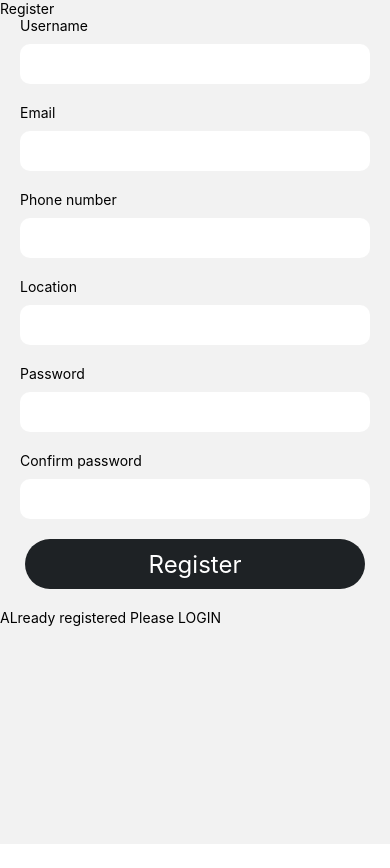
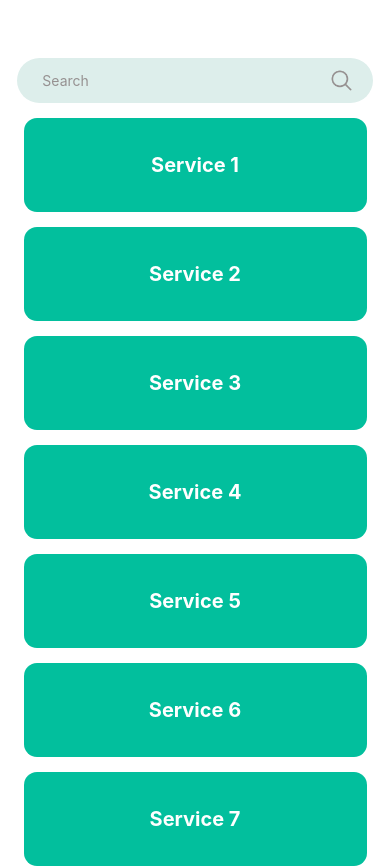
Before and after one commit to ajayckumar501/Btech_mini_project, a React Native app in the folder mini_react_part/: screen /Serviceorganizerreceiver in a window 390 px wide. Shown: the top 868 px of the page. Before the commit the page ends 844 px from the top, so only its background shows below. Built offline with nearby package versions, Linux system fonts and the light colour scheme.

Commit message:
updated signup,login screens to handle all cases(error cases to display correct message according to the error)

```diff
--- a/mini_react_part/navigation.js
+++ b/mini_react_part/navigation.js
@@ -6,7 +6,7 @@ import SignupScreen2 from './screens/SignupScreen2';
 // import ServiceSelectbox from './components/ServiceSelectbox';
 // import SearchBar from './components/SearchBar';
 //  import Serviceorganizerdonor from './screens/Serviceorganizerdonor';
-// import Serviceorganizerreceiver from './screens/Serviceorganizerreceiver';
+import Serviceorganizerreceiver from './screens/Serviceorganizerreceiver';
 // import Postorganizerdonor from './screens/Postorganizerdonor';
 // import Postorganizerreceiver from './screens/Postorganizerreceiver';
 // import Commitedrecievers from './screens/Commitedrecievers';
@@ -73,10 +73,10 @@ const AppNavigator = () => {
         component={Serviceorganizerdonor}
       /> */}
 
-{/* <Stack.Screen
+<Stack.Screen
         name="Serviceorganizerreceiver" // we can customize this name
         component={Serviceorganizerreceiver}
-      /> */}
+      />
 
 {/* <Stack.Screen
         name="Postorganizerdonor" // we can customize this name
--- a/mini_react_part/screens/LoginScreen.js
+++ b/mini_react_part/screens/LoginScreen.js
@@ -5,7 +5,7 @@ import InputBox from "../components/Forms/InputBox";
 import SubmitButton from "../components/Forms/SubmitButton";
 import AsyncStorage from "@react-native-async-storage/async-storage";
 import axios from "axios";
-let apiresponse;
+let apiresponse,username;
 const Login = ({ navigation }) => {
   //global state
   //const [state, setState] = useContext(AuthContext);
@@ -40,7 +40,7 @@ const Login = ({ navigation }) => {
         alert(response.data.message);
       })
       .catch((error) =>{
-        console.error(error);
+        console.error(error.response.data.message);
       });
       //setLoginResponse(response.data);
       AsyncStorage.setItem("@auth", JSON.stringify(apiresponse));
@@ -201,3 +201,4 @@ const styles = StyleSheet.create({
 });
 
 export default Login;
+export {username};
--- a/mini_react_part/screens/Serviceorganizerdonor.js
+++ b/mini_react_part/screens/Serviceorganizerdonor.js
@@ -4,6 +4,7 @@ import SearchBar from '../components/SearchBar'
 
 import ServiceList from "../data/ServiceList.json"
 import NavBarbottom from '../components/NavBarbottom'
+import LoginScreen, { username } from '../screens/LoginScreen';
 
 const Serviceorganizerdonor = () => {
 
--- a/mini_react_part/screens/SignupScreen.js
+++ b/mini_react_part/screens/SignupScreen.js
@@ -41,7 +41,7 @@ const Register = ({ navigation }) => {
         alert(response.data.message);
       })
       .catch((error) =>{
-        console.error(error);
+        console.error(error.response.data.message);
       });
       navigation.navigate("LoginScreen");
       console.log("Register Data==> ", { username,email,phoneno,location,password,confpasswd, });
```
Also changed, not shown: mini_react_part/screens/Serviceorganizerreceiver.js (+1 -7 lines), mini_react_part/screens/SignupScreen3.js (deleted, +0 -20 lines).
